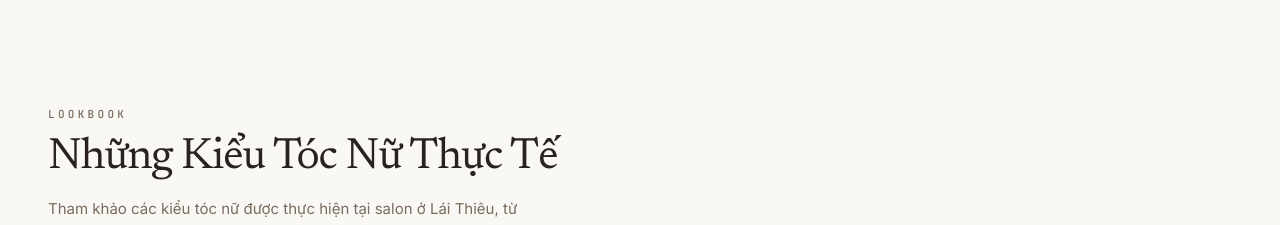
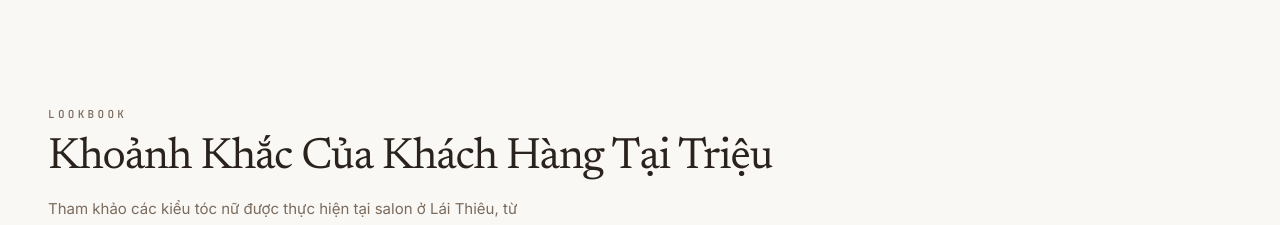
Before and after one commit to thienky0104/claudefix6.1, a React (Vite) app: page / in a window 1280 px wide. Shown: the part 1900-2125 px from the top of the page. Built offline with nearby package versions, Linux system fonts and the light colour scheme.

Commit message:
Updated HairGallery.tsx

```diff
--- a/src/components/HairGallery.tsx
+++ b/src/components/HairGallery.tsx
@@ -38,7 +38,7 @@ export default function HairGallery() {
             className="text-[32px] leading-[1.1] tracking-tight text-[#2a221c] md:text-[44px]"
             style={{ fontFamily: "'Newsreader', serif", fontWeight: 400 }}
           >
-            Những Kiểu Tóc Nữ Thực Tế
+            Khoảnh Khắc Của Khách Hàng Tại Triệu
           </h2>
           <p
             className="max-w-[480px] text-[14px] leading-[1.8] text-[#7a6b5d] md:text-[15px]"
```
